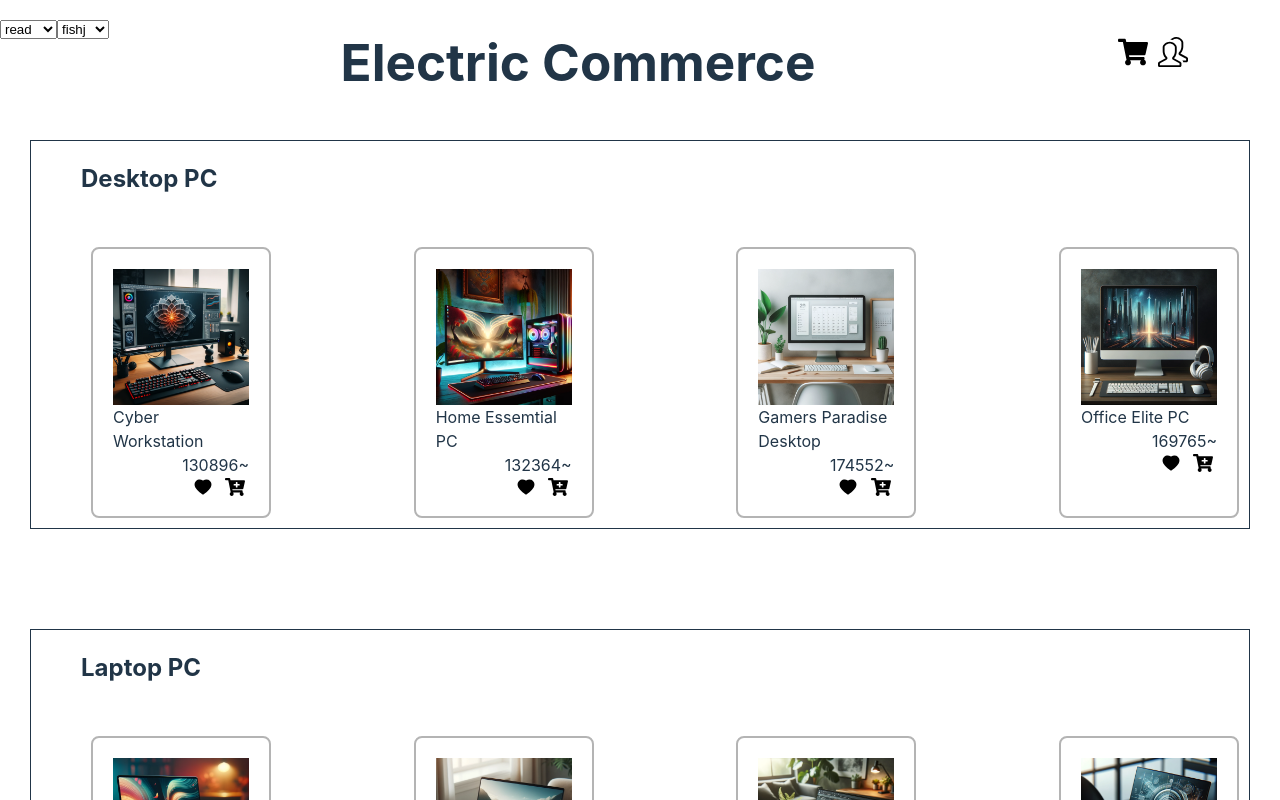
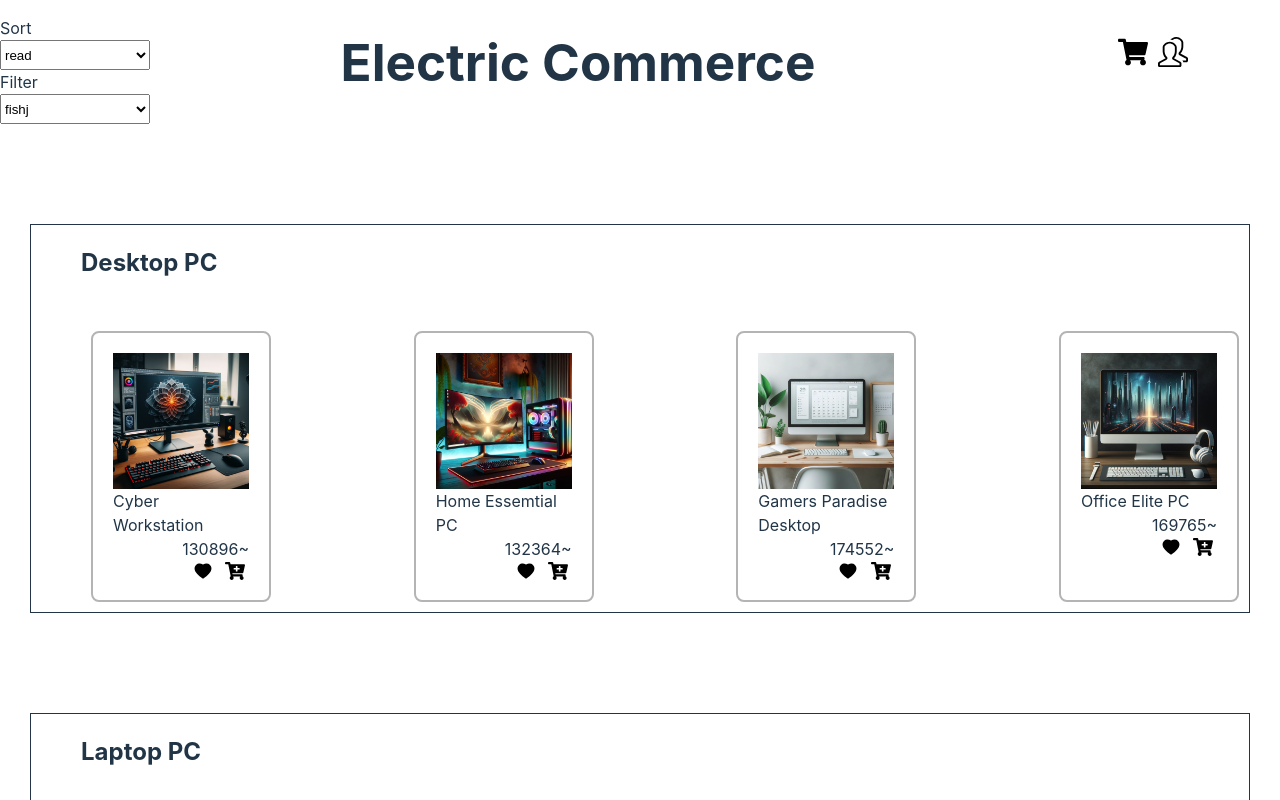
Before and after one commit to kip2/E-Commerce-Site-React, a React (Vite) app in the folder app/: page / in a window 1280 px wide. Shown: the top 800 px of the page. Built offline with nearby package versions, Linux system fonts and the light colour scheme.

Commit message:
lebel表示を行えるように変更

```diff
--- /dev/null
+++ b/app/src/components/atoms/PulldownMenu.css
@@ -0,0 +1,9 @@
+.pulldown-menu {
+    display: block;
+    width: 50px;
+}
+
+select {
+    width: 150px;
+    height: 30px;
+}
--- a/app/src/components/atoms/PulldownMenu.tsx
+++ b/app/src/components/atoms/PulldownMenu.tsx
@@ -1,16 +1,20 @@
+import "./PulldownMenu.css"
+
 type PulldownMenuProps = {
+    label: string
     menus: string[]
 }
 
-const PulldownMenu: React.FC<PulldownMenuProps> = ({ menus }) => {
+const PulldownMenu: React.FC<PulldownMenuProps> = ({ label, menus }) => {
     return (
-        <>
+        <div className="pulldown-menu">
+            <label>{label}</label>
             <select>
                 {menus.map((menu) => {
                     return <option key={menu}>{menu}</option>
                 })}
             </select>
-        </>
+        </div>
     )
 }
 
--- a/app/src/components/molecules/PulldownMenus.tsx
+++ b/app/src/components/molecules/PulldownMenus.tsx
@@ -1,15 +1,23 @@
 import PulldownMenu from "../atoms/PulldownMenu"
 
 type PulldownMenusProps = {
+    label1: string
     menus1: string[]
+    label2: string
     menus2: string[]
 }
 
-const PulldownMenus: React.FC<PulldownMenusProps> = ({ menus1, menus2 }) => {
+const PulldownMenus: React.FC<PulldownMenusProps> = ({ label1, menus1, label2 ,menus2 }) => {
     return (
         <div>
-            <PulldownMenu menus={menus1}/>
-            <PulldownMenu menus={menus2}/>
+            <PulldownMenu
+                label={label1}
+                menus={menus1}
+            />
+            <PulldownMenu
+                label={label2}
+                menus={menus2}
+            />
         </div>
     )
 }
--- a/app/src/pages/ProductPage.tsx
+++ b/app/src/pages/ProductPage.tsx
@@ -2,8 +2,8 @@ import Header from "../components/organisms/Header"
 import Categories from "../components/organisms/Categories"
 import PulldownMenus from "../components/molecules/PulldownMenus"
 
-const menus1 = ["read", "blue", "green"]
-const menus2 = ["fishj", "meet", "beve"]
+const sort = ["read", "blue", "green"]
+const filter = ["fishj", "meet", "beve"]
 
 // todo: ソートとフィルタリング用のやつがいる
 export default function  ProductPage() {
@@ -11,8 +11,10 @@ export default function  ProductPage() {
         <>
             <Header />
             <PulldownMenus
-                menus1={menus1}
-                menus2={menus2}
+                label1={"Sort"}
+                menus1={sort}
+                label2={"Filter"}
+                menus2={filter}
             />
             <Categories />
         </>
```
